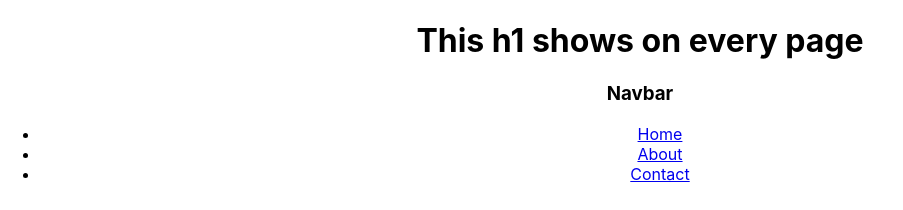
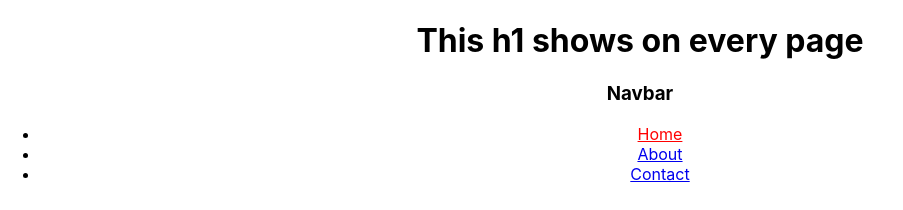
Before and after one commit to BuzSaliji/feb23-t3w6-forms, a React (Create React App) app: page / in a window 1280 px wide. Shown: the top 210 px of the page, without its empty margins (0-903 px from the left). Built offline with nearby package versions, Linux system fonts and the light colour scheme.

Commit message:
feat: Navbar with NavLinks

```diff
--- a/src/components/Navbar.jsx
+++ b/src/components/Navbar.jsx
@@ -2,20 +2,26 @@
 // /--homepage
 // /about -- about page
 // /about.contact - contact page
-import { Link } from "react-router-dom";
+import {  NavLink } from "react-router-dom";
 export default function Navbar(props){
     return (
         <nav>
             <h3>Navbar</h3>
             <ul>
 				<li>
-					<Link to="/">Home</Link>
+                <NavLink to="/" style={({isActive}) => isActive ? {color: "red"} : undefined} >
+						Home
+					</NavLink>
 				</li>
 				<li>
-					<Link to="/about">About</Link>
+                <NavLink to="/about" end style={({isActive}) => isActive ? {color: "red"} : undefined} >
+						About
+					</NavLink>
 				</li>
 				<li>
-					<Link to="/about/contact">Contact</Link>
+                <NavLink to="/about/contact" style={({isActive}) => isActive ? {color: "red"} : undefined} >
+						Contact
+					</NavLink>
 				</li>
 			</ul>
         </nav>
```
